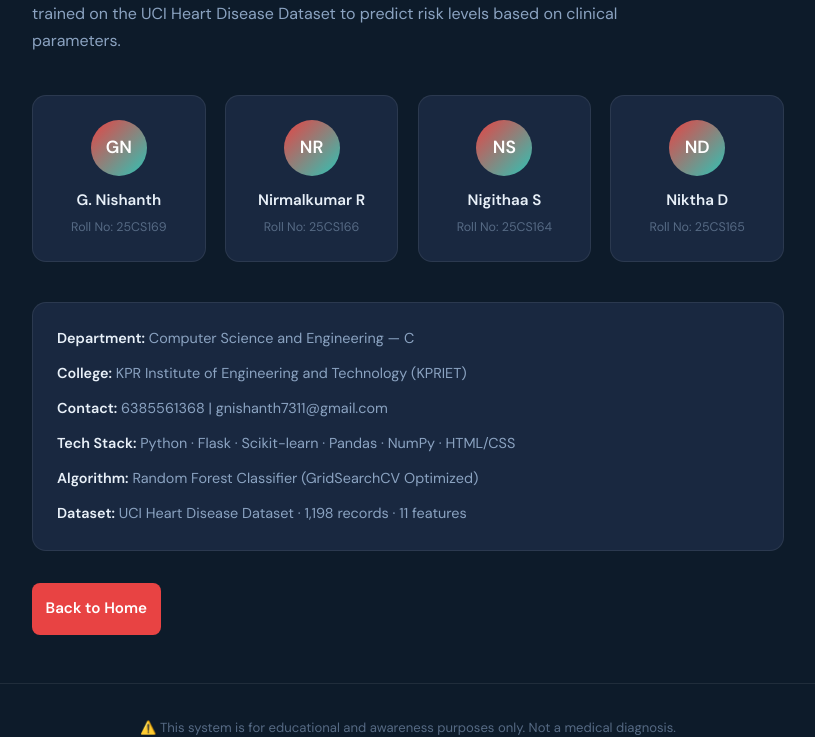
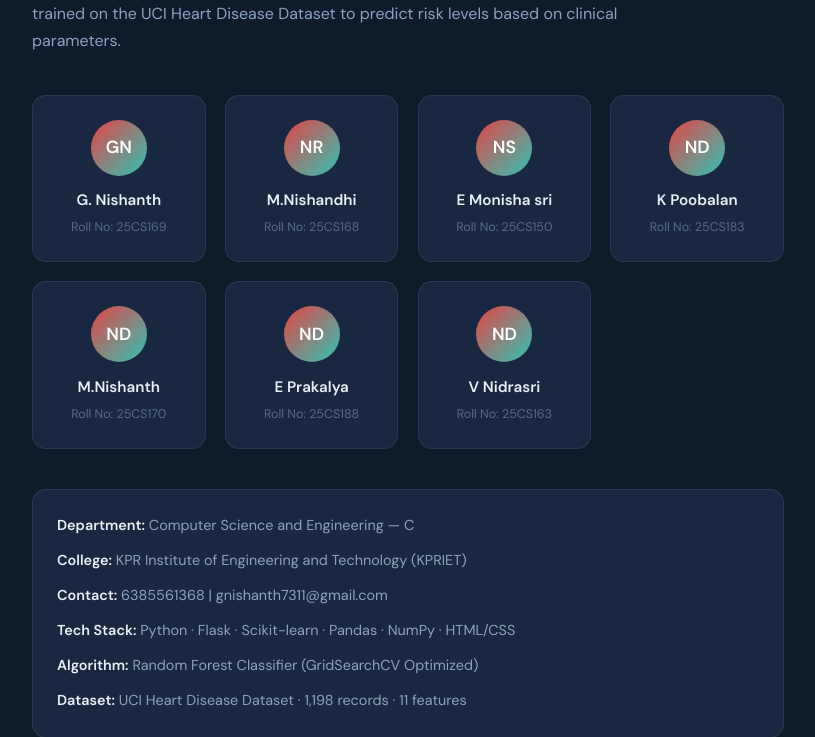
Before and after one commit to NISHANTH-CODESHUB/Heart-disease-prediction-ml, a Flask app: page /about in a window 1280 px wide. Shown: the part 252-989 px from the top of the page, without its empty margins (232-1047 px from the left). Run offline with Flask 3, Linux system fonts and the light colour scheme; parts of the project's set-up code (start-up, migrations or seed data) failed here and were passed over.

Commit message:
Full update: replaced old project with deployment-ready code

```diff
--- a/app.py
+++ b/app.py
@@ -69,7 +69,7 @@ def calculate_risk(base_prob, age, resting_bp, cholesterol,
 
     if final_prob < 0.30:
         category  = "Low Risk"
-        message   = "Your current indicators suggest a low risk. Keep maintaining a healthy lifestyle."
+        message   = "Your current indicators suggest a low risk. Keep maintaining a healthy lifestyle.dont worry"
         level_num = 1
     elif final_prob < 0.55:
         category  = "Medium Risk"
--- a/templates/about.html
+++ b/templates/about.html
@@ -35,18 +35,33 @@
       </div>
       <div class="team-card">
         <div class="team-avatar">NR</div>
-        <h4>Nirmalkumar R</h4>
-        <p>Roll No: 25CS166</p>
+        <h4>M.Nishandhi</h4>
+        <p>Roll No: 25CS168</p>
       </div>
       <div class="team-card">
         <div class="team-avatar">NS</div>
-        <h4>Nigithaa S</h4>
-        <p>Roll No: 25CS164</p>
+        <h4>E Monisha sri</h4>
+        <p>Roll No: 25CS150</p>
       </div>
       <div class="team-card">
         <div class="team-avatar">ND</div>
-        <h4>Niktha D</h4>
-        <p>Roll No: 25CS165</p>
+        <h4>K Poobalan</h4>
+        <p>Roll No: 25CS183</p>
+      </div>
+      <div class="team-card">
+        <div class="team-avatar">ND</div>
+        <h4>M.Nishanth</h4>
+        <p>Roll No: 25CS170</p>
+      </div>
+      <div class="team-card">
+        <div class="team-avatar">ND</div>
+        <h4>E Prakalya</h4>
+        <p>Roll No: 25CS188</p>
+      </div>
+      <div class="team-card">
+        <div class="team-avatar">ND</div>
+        <h4>V Nidrasri</h4>
+        <p>Roll No: 25CS163</p>
       </div>
     </div>
 
--- a/templates/index.html
+++ b/templates/index.html
@@ -112,7 +112,7 @@
   <!-- FOOTER -->
   <footer class="footer">
     <p>HeartCare AI — KPR Institute of Engineering and Technology, CSE-C</p>
-    <p>G.Nishanth | Nirmalkumar R | Nigithaa S | Niktha D</p>
+    <p>G.Nishanth | M Nishandhi | Prakalya E | Nidrasri V|M Nishanth| K Poobalan| Monishasri </p>
     <p class="footer-disc">⚠️ Not a substitute for professional medical advice.</p>
   </footer>
 
```
